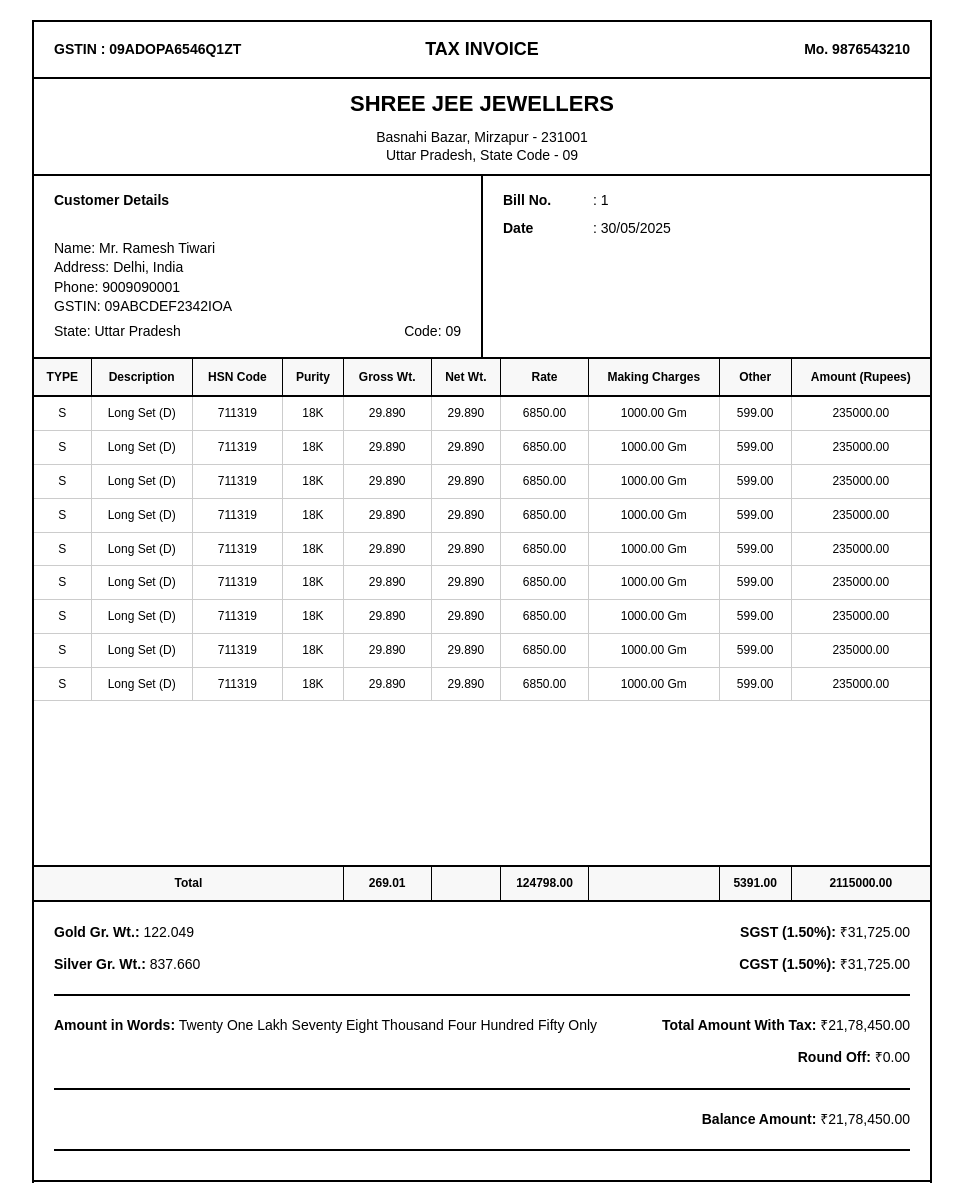
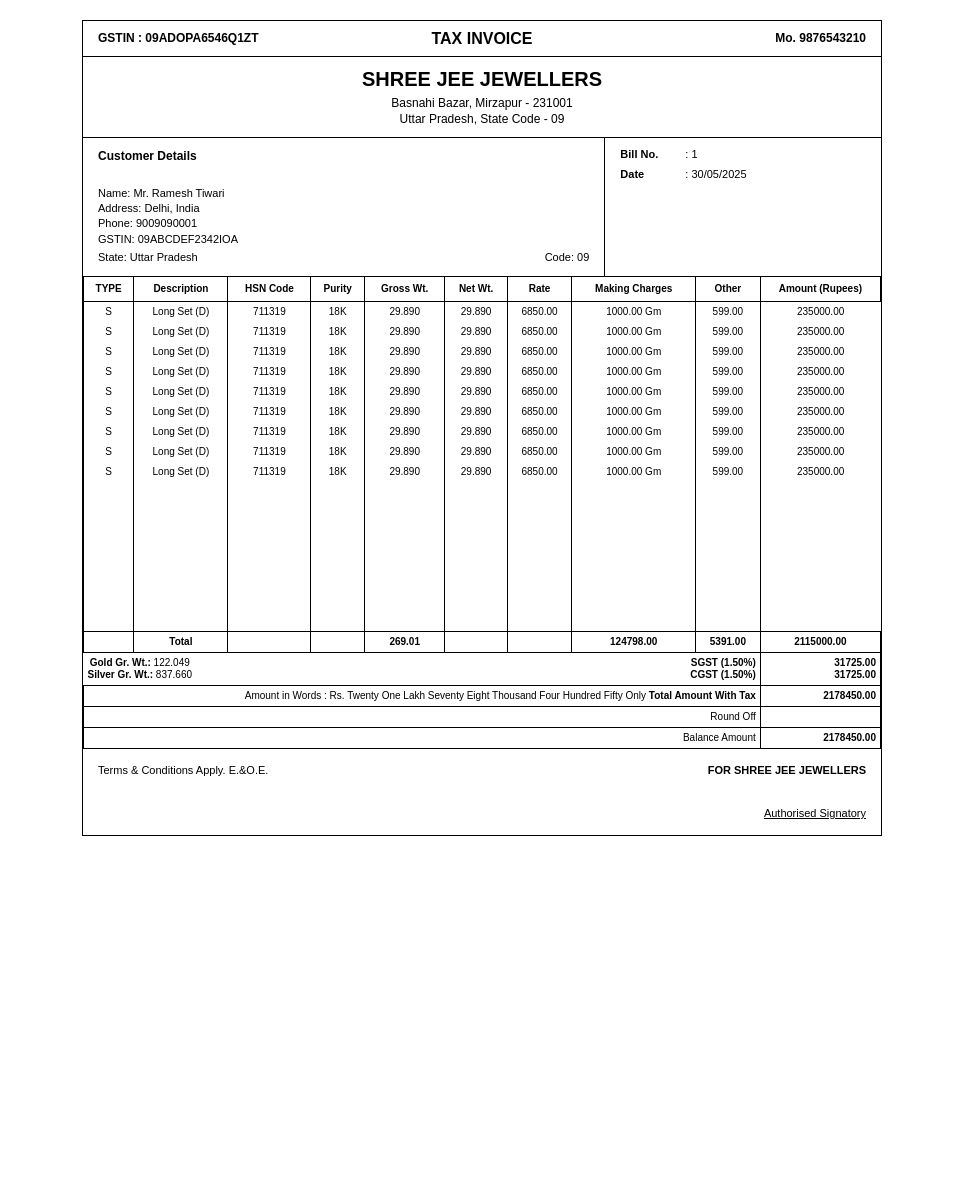
Before and after one commit to deepali22005/invoice, a plain HTML site: page index.html in a window 1280 px wide. Shown: the top 1183 px of the page, without its empty margins (158-1121 px from the left). After the commit the page ends 856 px from the top, so only its background shows below. Drawn offline with Linux system fonts and the light colour scheme.

Commit message:
made border positioning

```diff
--- a/index.html
+++ b/index.html
@@ -60,10 +60,18 @@
             <th>Amount (Rupees)</th>
           </tr>
         </thead>
-        <tbody>
-          <!-- 8 identical rows -->
-          <!-- Repeat the below <tr> block 8 times as per image -->
-          <!-- Only one row shown here -->
+        <tbody>          <tr>
+            <td>S</td>
+            <td>Long Set (D)</td>
+            <td>711319</td>
+            <td>18K</td>
+            <td>29.890</td>
+            <td>29.890</td>
+            <td>6850.00</td>
+            <td>1000.00 Gm</td>
+            <td>599.00</td>
+            <td>235000.00</td>
+          </tr>
           <tr>
             <td>S</td>
             <td>Long Set (D)</td>
@@ -76,7 +84,6 @@
             <td>599.00</td>
             <td>235000.00</td>
           </tr>
-
           <tr>
             <td>S</td>
             <td>Long Set (D)</td>
@@ -89,7 +96,6 @@
             <td>599.00</td>
             <td>235000.00</td>
           </tr>
-
           <tr>
             <td>S</td>
             <td>Long Set (D)</td>
@@ -102,7 +108,6 @@
             <td>599.00</td>
             <td>235000.00</td>
           </tr>
-
           <tr>
             <td>S</td>
             <td>Long Set (D)</td>
@@ -115,7 +120,6 @@
             <td>599.00</td>
             <td>235000.00</td>
           </tr>
-
           <tr>
             <td>S</td>
             <td>Long Set (D)</td>
@@ -128,7 +132,6 @@
             <td>599.00</td>
             <td>235000.00</td>
           </tr>
-
           <tr>
             <td>S</td>
             <td>Long Set (D)</td>
@@ -141,7 +144,6 @@
             <td>599.00</td>
             <td>235000.00</td>
           </tr>
-
           <tr>
             <td>S</td>
             <td>Long Set (D)</td>
@@ -154,7 +156,6 @@
             <td>599.00</td>
             <td>235000.00</td>
           </tr>
-
           <tr>
             <td>S</td>
             <td>Long Set (D)</td>
@@ -166,79 +167,171 @@
             <td>1000.00 Gm</td>
             <td>599.00</td>
             <td>235000.00</td>
+          </tr>          <!-- Empty rows for spacing -->
+          <tr class="empty-row">
+            <td>&nbsp;</td>
+            <td>&nbsp;</td>
+            <td>&nbsp;</td>
+            <td>&nbsp;</td>
+            <td>&nbsp;</td>
+            <td>&nbsp;</td>
+            <td>&nbsp;</td>
+            <td>&nbsp;</td>
+            <td>&nbsp;</td>
+            <td>&nbsp;</td>
           </tr>
+          <tr class="empty-row">
+            <td>&nbsp;</td>
+            <td>&nbsp;</td>
+            <td>&nbsp;</td>
+            <td>&nbsp;</td>
+            <td>&nbsp;</td>
+            <td>&nbsp;</td>
+            <td>&nbsp;</td>
+            <td>&nbsp;</td>
+            <td>&nbsp;</td>
+            <td>&nbsp;</td>
+          </tr>
+          <tr class="empty-row">
+            <td>&nbsp;</td>
+            <td>&nbsp;</td>
+            <td>&nbsp;</td>
+            <td>&nbsp;</td>
+            <td>&nbsp;</td>
+            <td>&nbsp;</td>
+            <td>&nbsp;</td>
+            <td>&nbsp;</td>
+            <td>&nbsp;</td>
+            <td>&nbsp;</td>
+          </tr>
+          <tr class="empty-row">
+            <td>&nbsp;</td>
+            <td>&nbsp;</td>
+            <td>&nbsp;</td>
+            <td>&nbsp;</td>
+            <td>&nbsp;</td>
+            <td>&nbsp;</td>
+            <td>&nbsp;</td>
+            <td>&nbsp;</td>
+            <td>&nbsp;</td>
+            <td>&nbsp;</td>
+          </tr>
+          <tr class="empty-row">
+            <td>&nbsp;</td>
+            <td>&nbsp;</td>
+            <td>&nbsp;</td>
+            <td>&nbsp;</td>
+            <td>&nbsp;</td>
+            <td>&nbsp;</td>
+            <td>&nbsp;</td>
+            <td>&nbsp;</td>
+            <td>&nbsp;</td>
+            <td>&nbsp;</td>
+          </tr>
+          <tr class="empty-row">
+            <td>&nbsp;</td>
+            <td>&nbsp;</td>
+            <td>&nbsp;</td>
+            <td>&nbsp;</td>
+            <td>&nbsp;</td>
+            <td>&nbsp;</td>
+            <td>&nbsp;</td>
+            <td>&nbsp;</td>
+            <td>&nbsp;</td>
+            <td>&nbsp;</td>
+          </tr>
+          <tr class="empty-row">
+            <td>&nbsp;</td>
+            <td>&nbsp;</td>
+            <td>&nbsp;</td>
+            <td>&nbsp;</td>
+            <td>&nbsp;</td>
+            <td>&nbsp;</td>
+            <td>&nbsp;</td>
+            <td>&nbsp;</td>
+            <td>&nbsp;</td>
+            <td>&nbsp;</td>
+          </tr>
+          <tr class="empty-row">
+            <td>&nbsp;</td>
+            <td>&nbsp;</td>
+            <td>&nbsp;</td>
+            <td>&nbsp;</td>
+            <td>&nbsp;</td>
+            <td>&nbsp;</td>
+            <td>&nbsp;</td>
+            <td>&nbsp;</td>
+            <td>&nbsp;</td>
+            <td>&nbsp;</td>
+          </tr>
+          <tr class="empty-row">
+            <td>&nbsp;</td>
+            <td>&nbsp;</td>
+            <td>&nbsp;</td>
+            <td>&nbsp;</td>
+            <td>&nbsp;</td>
+            <td>&nbsp;</td>
+            <td>&nbsp;</td>
+            <td>&nbsp;</td>
+            <td>&nbsp;</td>
+            <td>&nbsp;</td>
+          </tr>
+          <tr class="empty-row">
+            <td>&nbsp;</td>
+            <td>&nbsp;</td>
+            <td>&nbsp;</td>
+            <td>&nbsp;</td>
+            <td>&nbsp;</td>
+            <td>&nbsp;</td>
+            <td>&nbsp;</td>
+            <td>&nbsp;</td>
+            <td>&nbsp;</td>
+            <td>&nbsp;</td>
+          </tr>        </tbody>        <tfoot>
+          <tr class="total-row">
+            <td></td>
+            <td><strong>Total</strong></td>
+            <td></td>
+            <td></td>
+            <td><strong>269.01</strong></td>
+            <td></td>
+            <td></td>
+            <td><strong>124798.00</strong></td>
+            <td><strong>5391.00</strong></td>
+            <td><strong>2115000.00</strong></td>
+            </tr>
+            <tr class="summary-row">
+            <td colspan="9" style="border: none;">
+              <div style="display: flex; justify-content: space-between; align-items: center;">
+              <div>
+              <div><strong>Gold Gr. Wt.:</strong> 122.049</div>
+              <div><strong>Silver Gr. Wt.:</strong> 837.660</div>
+              </div>
+              <div style="text-align: right;">
+              <div><strong>SGST (1.50%)</strong></div>
+              <div><strong>CGST (1.50%)</strong></div>
+              </div>
+              </div>
+            </td>
+            <td colspan="2" style="text-align: right;">
+              <div><strong>31725.00</strong></div>
+              <div><strong>31725.00</strong></div>
+            </td>
+            </tr>
 
-          <tr>
-            <td>S</td>
-            <td>Long Set (D)</td>
-            <td>711319</td>
-            <td>18K</td>
-            <td>29.890</td>
-            <td>29.890</td>
-            <td>6850.00</td>
-            <td>1000.00 Gm</td>
-            <td>599.00</td>
-            <td>235000.00</td>
-          </tr>          <!-- Add some empty rows for better spacing -->
-          <tr><td colspan="10" style="height: 15px; border: none;">&nbsp;</td></tr>
-          <tr><td colspan="10" style="height: 15px; border: none;">&nbsp;</td></tr>
-          <tr><td colspan="10" style="height: 15px; border: none;">&nbsp;</td></tr>
-          <tr><td colspan="10" style="height: 15px; border: none;">&nbsp;</td></tr>
-          <tr><td colspan="10" style="height: 15px; border: none;">&nbsp;</td></tr>
-
-        </tbody>
-        <tfoot>
-          <tr>
-            <td colspan="4">Total</td>
-            <td>269.01</td>
-            <td></td>
-            <td>124798.00</td>
-            <td></td>
-            <td>5391.00</td>
-            <td>2115000.00</td>
+          <tr class="amount-words-row">
+            <td colspan="9" style="text-align: right;">Amount in Words : Rs. Twenty One Lakh Seventy Eight Thousand Four Hundred Fifty Only <strong> Total Amount With Tax</strong></td>
+            <td colspan="2" style="text-align: right;"><strong>2178450.00</strong></td>
+          </tr>
+          <tr class="amount-words-row">
+            <td colspan="9" style="text-align: right;">Round Off</td>
+            <td colspan="2"></td>
+          </tr>
+          <tr class="amount-words-row">
+            <td colspan="9" style="text-align: right;">Balance Amount</td>
+            <td style="text-align: right;"><strong>2178450.00</strong></td>
           </tr>
         </tfoot>
-      </table>
-    </section>
-    <section class="summary-section">
-      <table class="summary-table">
-        <tr>
-          <td><strong>Gold Gr. Wt.:</strong> 122.049</td>
-          <td style="text-align: right;"><strong>SGST (1.50%):</strong> ₹31,725.00</td>
-        </tr>
-        <tr>
-          <td><strong>Silver Gr. Wt.:</strong> 837.660</td>
-          <td style="text-align: right;"><strong>CGST (1.50%):</strong> ₹31,725.00</td>
-        </tr>
-        <tr>
-          <td colspan="2">
-            <hr style="border: 1.5px solid #000; margin: 8px 0; width: 100%;" />
-          </td>
-        </tr>
-        <tr class="amount-row">
-          <td><strong>Amount in Words:</strong> Twenty One Lakh Seventy Eight Thousand Four Hundred Fifty Only</td>
-          <td style="text-align: right;"><strong>Total Amount With Tax:</strong> ₹21,78,450.00</td>
-        </tr>
-        <tr>
-          <td></td>
-          <td style="text-align: right;">
-            <strong>Round Off:</strong> ₹0.00
-          </td>
-        </tr>
-        <tr>
-          <td colspan="2">
-            <hr style="border: 1.5px solid #000; margin: 8px 0; width: 100%;" />
-          </td>
-        </tr>
-        <tr>
-          <td></td>
-          <td style="text-align: right;"><strong>Balance Amount:</strong> ₹21,78,450.00</td>
-        </tr>
-        <tr>
-          <td colspan="2">
-            <hr style="border: 1.5px solid #000; margin: 8px 0; width: 100%;" />
-          </td>
-        </tr>
       </table>
     </section>
 
--- a/styles.css
+++ b/styles.css
@@ -9,17 +9,16 @@ body {
   font-family: Arial, sans-serif;
   background: #fff;
   padding: 20px;
-  font-size: 14px;
+  font-size: 12px;
   color: #000;
-  line-height: 1.4;
+  line-height: 1.2;
 }
 
 .invoice-container {
-  max-width: 900px;
+  max-width: 800px;
   margin: auto;
-  border: 2px solid #000;
+  border: 1px solid #000;
   background: white;
-  min-height: 100vh;
 }
 
 /* Header Section */
@@ -27,9 +26,10 @@ body {
   display: flex;
   justify-content: space-between;
   align-items: center;
-  padding: 15px 20px;
+  padding: 8px 15px;
   font-weight: bold;
-  font-size: 14px;
+  font-size: 12px;
+  border-bottom: 1px solid #000;
 }
 
 .gst {
@@ -40,7 +40,7 @@ body {
 .title {
   flex: 1;
   text-align: center;
-  font-size: 18px;
+  font-size: 16px;
   font-weight: bold;
 }
 
@@ -52,70 +52,66 @@ body {
 /* Company Details */
 .company-details {
   text-align: center;
-  padding: 10px 20px;
-  border-top: 2px solid #000;
+  padding: 10px 15px;
+  border-bottom: 1px solid #000;
 }
 
 .company-details h1 {
-  font-size: 22px;
+  font-size: 20px;
   font-weight: bold;
-  margin-bottom: 8px;
+  margin-bottom: 5px;
 }
 
 .company-details p {
-  font-size: 14px;
+  font-size: 12px;
   line-height: 1.3;
 }
 
 /* Details Row - Customer and Bill Info */
 .details-row {
   display: flex;
-  border-top: 2px solid #000;
-  border-bottom: 2px solid #000;
-  min-height: 120px;
+  /* border-bottom: 1px solid #000; */
+  min-height: 100px;
 }
 
 .customer-info {
-  flex: 1;
-  padding: 15px 20px;
-  border-right: 2px solid #000;
-  font-size: 14px;
+  flex: 2;
+  padding: 10px 15px;
+  border-right: 1px solid #000;
+  font-size: 11px;
+  line-height: 1.4;
 }
 
 .customer-info strong {
   display: block;
-  margin-bottom: 8px;
+  margin-bottom: 5px;
+  font-size: 12px;
 }
 
 .state-code-line {
   display: flex;
   justify-content: space-between;
-  margin-top: 5px;
+  margin-top: 3px;
 }
 
 .bill-info {
   flex: 1;
-  padding: 15px 20px;
-  font-size: 14px;
+  padding: 10px 15px;
+  font-size: 11px;
 }
 
 .info-row {
   display: flex;
-  margin-bottom: 8px;
+  margin-bottom: 6px;
 }
 
 .label {
-  min-width: 80px;
+  min-width: 60px;
   font-weight: bold;
 }
 
 .value {
-  margin-left: 10px;
-}
-
-/* Invoice Table */
-.invoice-table {
-  border-bottom: 2px solid #000;
+  margin-left: 5px;
 }
 
 .invoice-table table {
@@ -124,100 +120,115 @@ body {
 }
 
 .invoice-table th {
-  background: #f8f8f8;
-  padding: 10px 8px;
+  background: #fff;
+  padding: 6px 4px;
   text-align: center;
   font-weight: bold;
-  font-size: 12px;
-  border-right: 1px solid #000;
-  border-bottom: 2px solid #000;
-}
-
-.invoice-table th:first-child {
-  border-left: none;
-}
-
-.invoice-table th:last-child {
-  border-right: none;
+  font-size: 10px;
+  border: 1px solid #000;
+  line-height: 1.2;
 }
 
 .invoice-table td {
-  padding: 8px;
+  padding: 4px;
   text-align: center;
-  font-size: 12px;
-  border-right: 1px solid #ccc;
-  border-bottom: 1px solid #ccc;
+  font-size: 10px;
+  border-left: 1px solid #000;
+  border-right: 1px solid #000;
+  line-height: 1.2;
 }
 
-.invoice-table td:first-child {
-  border-left: none;
+/* Remove horizontal borders from tbody rows */
+.invoice-table tbody td {
+  border-top: none;
+  border-bottom: none;
 }
 
-.invoice-table td:last-child {
+/* Empty rows styling */
+.empty-row td {
+  border-top: none;
+  border-bottom: none;
+  height: 15px;
+  padding: 0;
+}
+
+/* Ensure last cell in each row doesn't have right border */
+.invoice-table tbody td:last-child,
+.empty-row td:last-child {
   border-right: none;
 }
 
 /* Table Footer (Total Row) */
-.invoice-table tfoot td {
+.invoice-table tfoot .total-row td {
   font-weight: bold;
-  background: #f8f8f8;
-  border-top: 2px solid #000;
-  border-bottom: none;
-  border-right: 1px solid #000;
+  background: #fff;
+  border: 1px solid #000;
+  font-size: 10px;
 }
 
-.invoice-table tfoot td:first-child {
-  border-left: none;
+/* Summary rows in table footer */
+.invoice-table tfoot .summary-row td {
+  border: 1px solid #000;
+  font-size: 10px;
+  padding: 4px;
+  text-align: center;
 }
 
-.invoice-table tfoot td:last-child {
-  border-right: none;
+.summary-content {
+  text-align: left;
+  padding: 4px;
 }
 
-/* Summary Section */
-.summary-section {
-  padding: 15px 20px;
-  font-size: 14px;
+.summary-content div {
+  margin-bottom: 2px;
 }
 
-.summary-table {
-  width: 100%;
-  border-collapse: collapse;
+/* Amount in words row */
+.invoice-table tfoot .amount-words-row td {
+  border: 1px solid #000;
+  font-size: 10px;
+  padding: 4px;
+  text-align: left;
 }
 
-.summary-table td {
-  padding: 6px 0;
-  vertical-align: top;
+/* Round off row */
+.invoice-table tfoot .round-off-row td {
+  border: 1px solid #000;
+  font-size: 10px;
+  padding: 4px;
+  text-align: right;
 }
 
-.summary-table hr {
+/* Balance amount row */
+.invoice-table tfoot .balance-row td {
   border: 1px solid #000;
-  margin: 8px 0;
+  font-size: 10px;
+  padding: 4px;
+  text-align: right;
+  font-weight: bold;
 }
 
 /* Invoice Footer */
 .invoice-footer {
-  border-top: 2px solid #000;
-  padding: 20px;
+  padding: 15px;
   display: flex;
   justify-content: space-between;
   align-items: flex-start;
-  margin-top: auto;
 }
 
 .terms {
   flex: 1;
-  font-size: 14px;
+  font-size: 11px;
 }
 
 .sign {
   flex: 1;
   text-align: right;
-  font-size: 14px;
+  font-size: 11px;
 }
 
 .sign div {
-  margin-bottom: 40px;
+  margin-bottom: 30px;
   font-weight: bold;
 }
 
```
